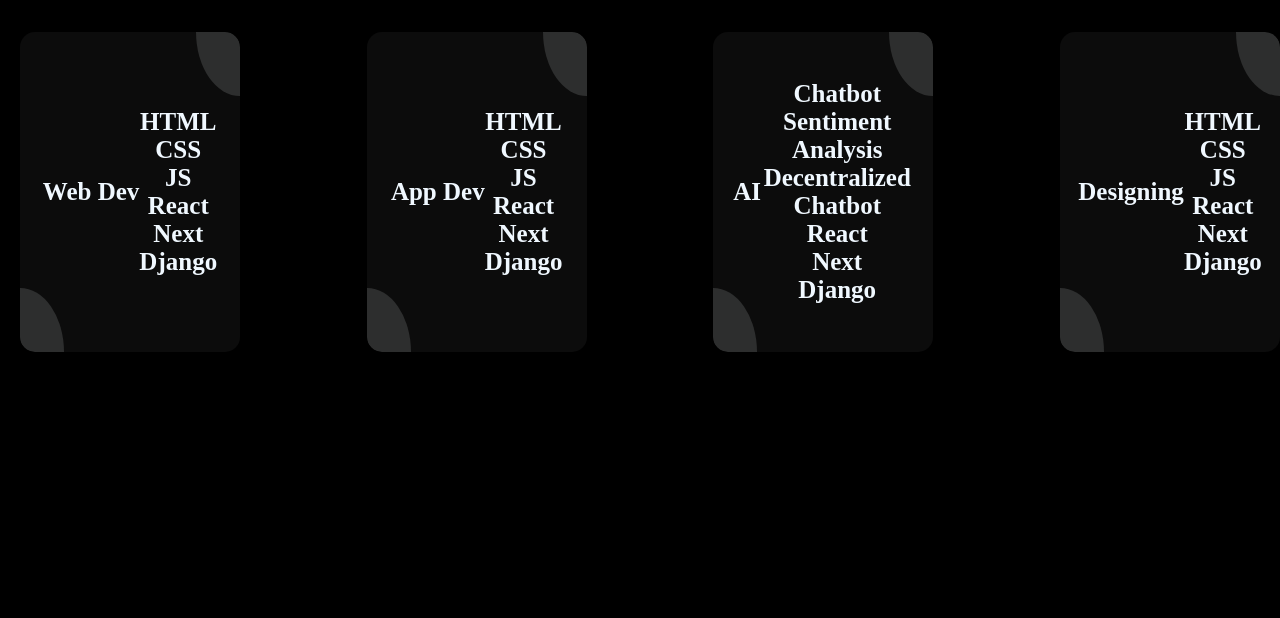
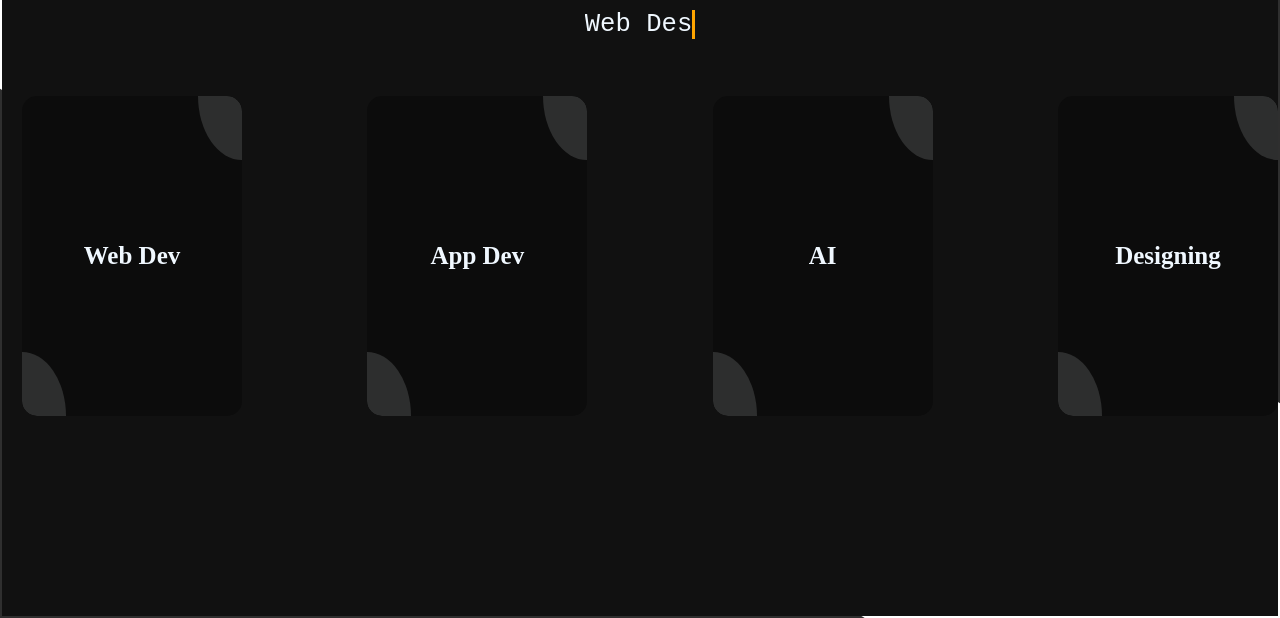
Before and after one commit to ShashankaShekharSharma/ClientWork, a plain HTML site: page LocalHost/index.html in a window 1280 px wide. Shown: the part 186-804 px from the top of the page. Drawn offline with Linux system fonts and the light colour scheme.

Commit message:
more updates

```diff
--- a/LocalHost/style.css
+++ b/LocalHost/style.css
@@ -63,21 +63,20 @@ body {
   border-radius: 0 100% 0 15px;
 }
 
-/* .card:hover::before,
-.card:hover:after {
+.card:hover::before,
+.card:hover::after {
   width: 100%;
   height: 100%;
   border-radius: 15px;
-  transition: all 0.5s;
-} */
+}
 
 .card:hover::after {
   content: "";
-} */
-/*
-.card:hover:after {
-  content: "HTML\A CSS\A JS\A React\A Next\A Django";
-  white-space: pre;
+  z-index: 1;
+}
+
+.card-content {
+  opacity: 0;
   position: absolute;
   top: 50%;
   left: 50%;
@@ -87,7 +86,60 @@ body {
   color: white;
   font-size: 20px;
   font-weight: normal;
-} */
+  transition: opacity 0.5s ease-in-out;
+  z-index: 3;
+}
+
+.card:hover .card-content {
+  opacity: 1;
+}
+
+#box {
+  height: 93%;
+  width: 100%;
+  background-color: #2f2f2f;
+  padding: 2px;
+  position: relative;
+  overflow: hidden;
+  z-index: 1;
+  margin-bottom: 20px;
+}
+
+#in {
+  height: 100%;
+  width: 100%;
+  background-color: #111;
+  position: relative;
+  z-index: 99;
+}
+
+#box::after {
+  color: #fff;
+  content: "";
+  position: absolute;
+  top: 50%;
+  left: 50%;
+  transform: translate(-50%, -50%) rotate(45deg);
+  height: 400px;
+  width: 2000px;
+  background-color: #fff;
+  animation: move 3s infinite;
+}
+
+.container {
+  text-align: center;
+  padding-top: 2%;
+  font-size: 1.6rem;
+}
+
+.typed-out {
+  overflow: hidden;
+  border-right: .15em solid orange;
+  white-space: nowrap;
+  display: inline-block;
+  font-family: 'Courier New', Courier, monospace;
+}
+
 .navbar {
   display: flex;
   justify-content: space-between;
```
Also changed, not shown: LocalHost/abcx.css (indentation only), LocalHost/styletest.css (indentation only).
